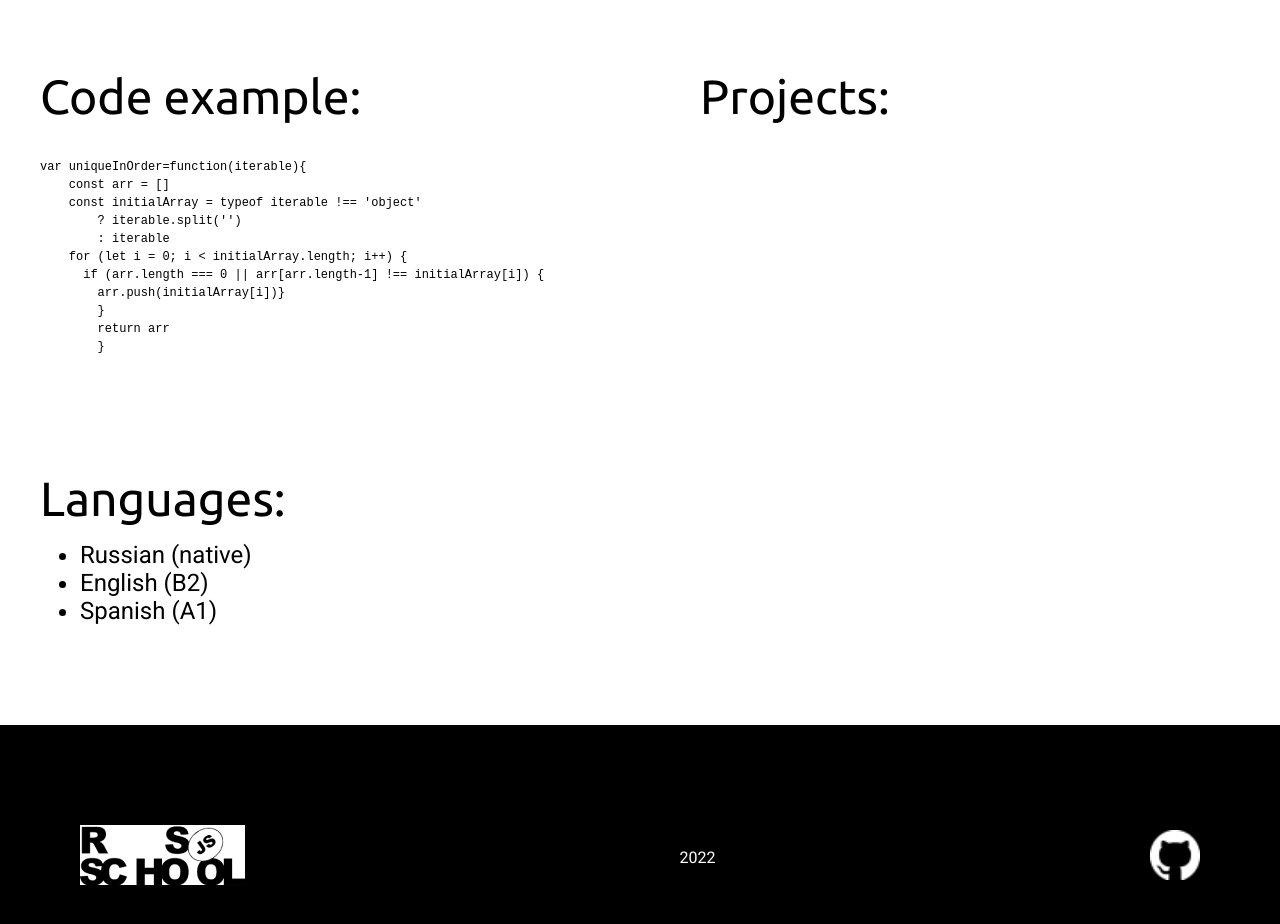
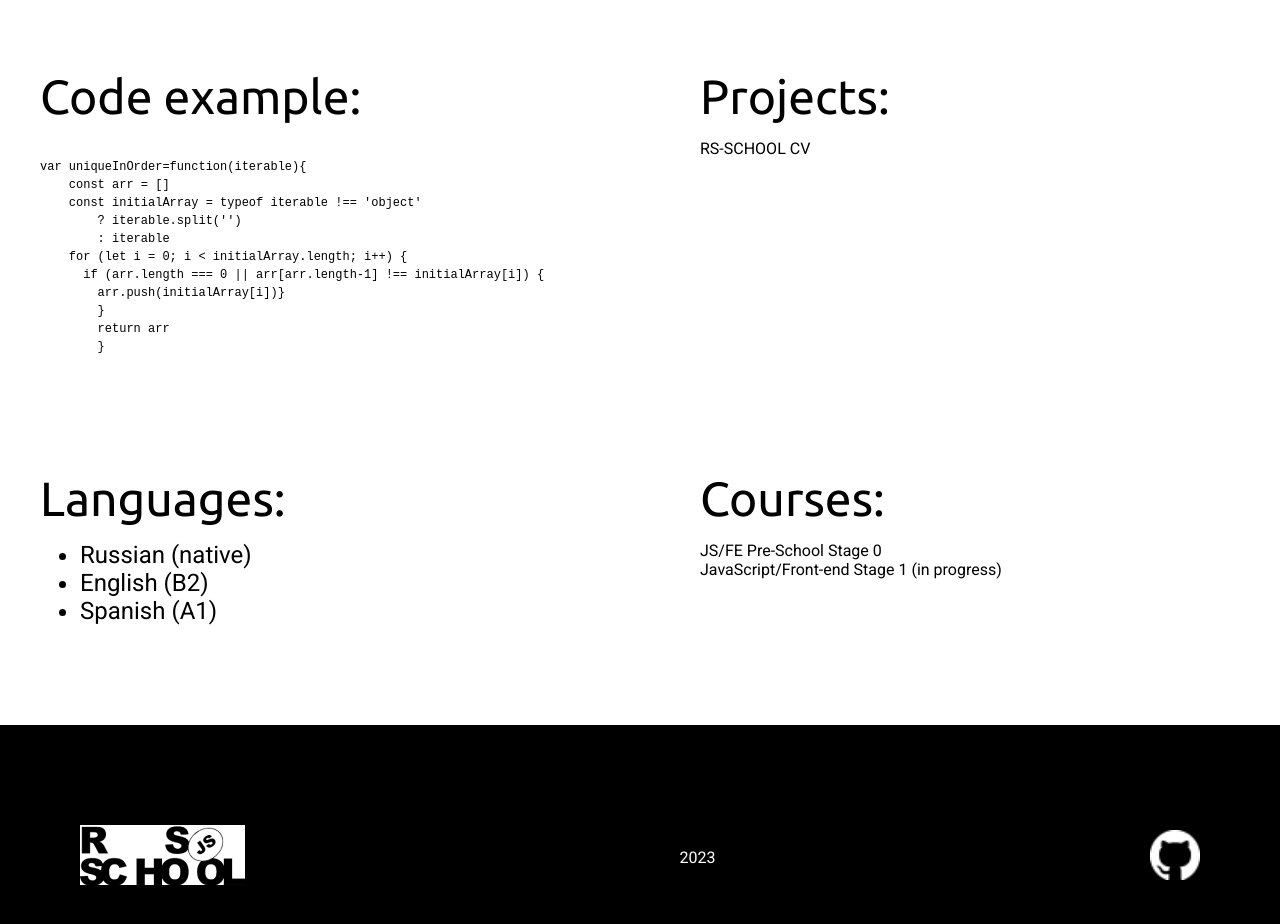
Before and after one commit to Alusya/rsschool-cv, a plain HTML site: page index.html in a window 1280 px wide. Shown: the part 1320-2244 px from the top of the page. Drawn offline with nearby package versions, Linux system fonts and the light colour scheme.

Commit message:
feat: add some changes

```diff
--- a/index.html
+++ b/index.html
@@ -24,6 +24,7 @@
           <li class="nav-item"><a href="#code-example" class="nav-link">Code example</a></li>
           <li class="nav-item"><a href="#projects" class="nav-link">Projects</a></li>
           <li class="nav-item"><a href="#languages" class="nav-link">Language</a></li>
+          <li class="nav-item"><a href="#courses" class="nav-link">Courses</a></li>
         </ul>
       </nav>
       <div class="container">
@@ -101,6 +102,7 @@ var uniqueInOrder=function(iterable){
         </section>
         <section id="projects">
             <h2 class="projects">Projects:</h2>
+            <p>RS-SCHOOL CV</p>
         </section>
         <section id="languages">
           <h2 class="section-title">Languages:</h2>
@@ -110,12 +112,17 @@ var uniqueInOrder=function(iterable){
             <li>Spanish (A1)</li>
           </ul>
         </section>
+        <section id="courses">
+          <h2 class="projects">Courses:</h2>
+          <p>JS/FE Pre-School Stage 0</p>
+          <p>JavaScript/Front-end Stage 1 (in progress)</p>
+      </section>
       </div>
     </main>
     <footer>
       <div class="container">
         <a href="https://rs.school/js-stage0/"><img src="assets/img/rs.png" alt="logo"></a>
-        <p>2022</p>
+        <p>2023</p>
          <a class="footer-link link" href="https://github.com/Alusya"><img src="assets/img/icon1.png" alt="github"></a>
       </div>
     </footer>
```
Also changed, not shown: index.js (deleted), 1 other file.
